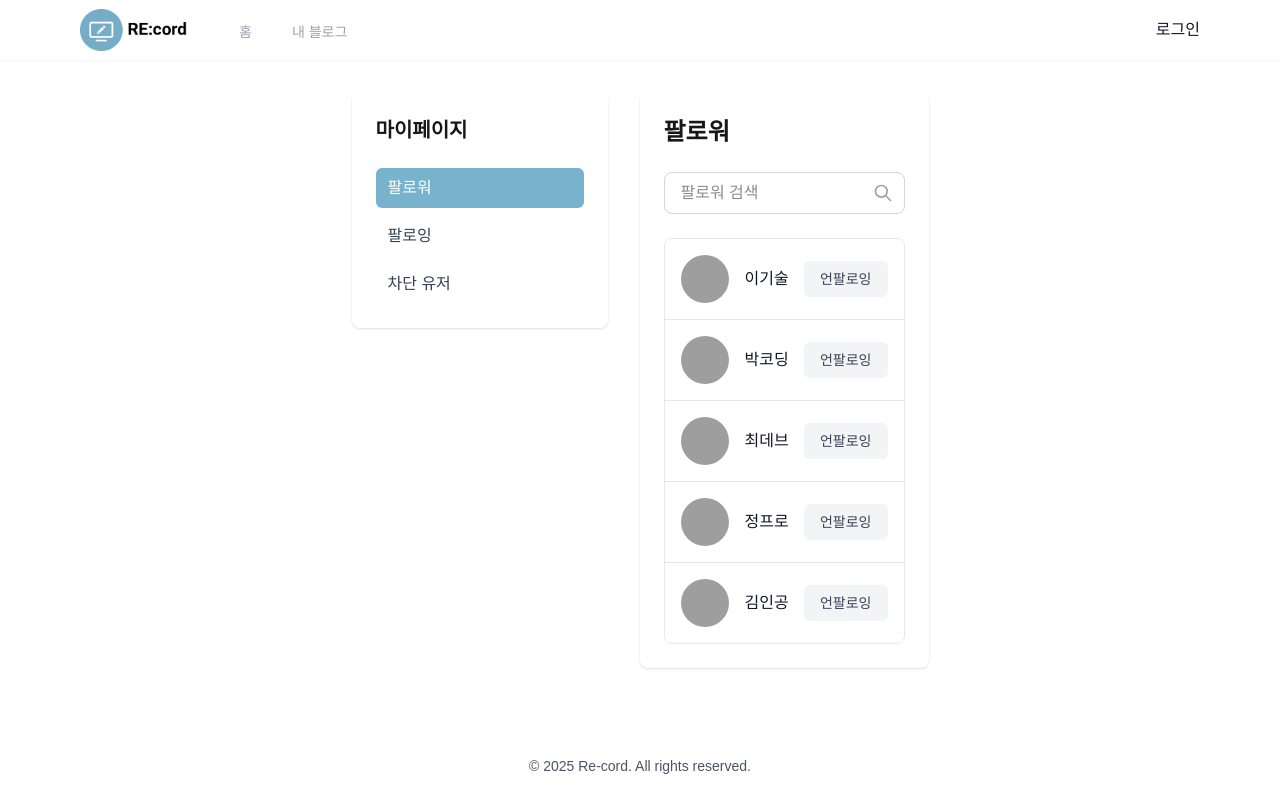
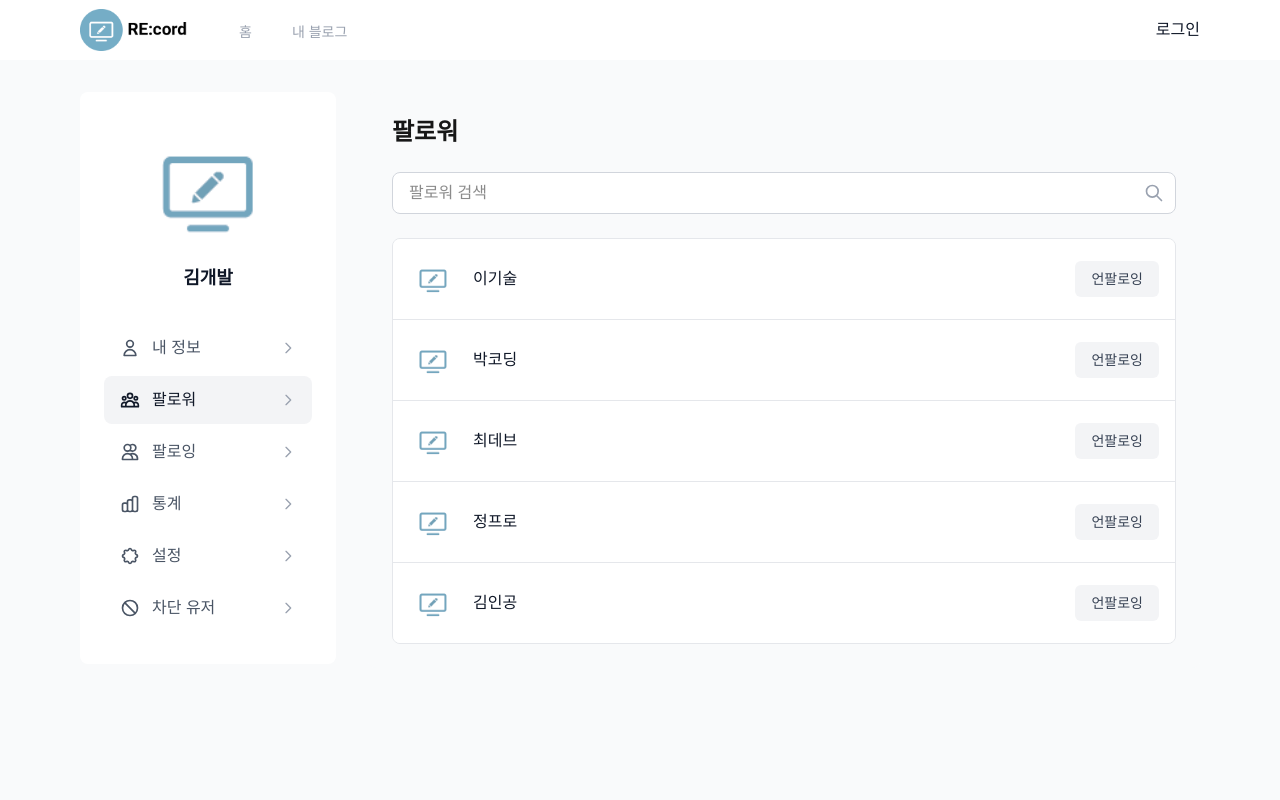
Before and after one commit to Re-cord-project/re-cord, a Next.js app in the folder frontend/: page /mypage/follower in a window 1280 px wide. Shown: the top 800 px of the page. Built offline with nearby package versions, Linux system fonts and the light colour scheme; no server answers; grey boxes are pictures that could not be loaded.

Commit message:
이전 레이아웃도 모두 적용

```diff
--- a/frontend/src/app/mypage/block/page.tsx
+++ b/frontend/src/app/mypage/block/page.tsx
@@ -3,12 +3,10 @@ import { BlockedUserList } from '@/components/BlockedUserList';
 
 export default function BlockedUsersPage() {
   return (
-    <div>
-      <div className="pt-0">
-        <h1 className="text-2xl font-bold mb-6">차단 유저</h1>
-        <SearchBar placeholder="차단 유저 검색" />
-        <BlockedUserList />
-      </div>
+    <div className="bg-gray-50 p-6 rounded-lg">
+      <h1 className="text-2xl font-bold mb-6">차단 유저</h1>
+      <SearchBar placeholder="차단 유저 검색" />
+      <BlockedUserList />
     </div>
   );
 }
--- a/frontend/src/app/mypage/follower/page.tsx
+++ b/frontend/src/app/mypage/follower/page.tsx
@@ -3,12 +3,10 @@ import { FollowerList } from '@/components/FollowerList';
 
 export default function FollowersPage() {
   return (
-    <div>
-      <div className="pt-0">
-        <h1 className="text-2xl font-bold mb-6">팔로워</h1>
-        <SearchBar placeholder="팔로워 검색" />
-        <FollowerList />
-      </div>
+    <div className="bg-gray-50 p-6 rounded-lg">
+      <h1 className="text-2xl font-bold mb-6">팔로워</h1>
+      <SearchBar placeholder="팔로워 검색" />
+      <FollowerList />
     </div>
   );
 }
--- a/frontend/src/app/mypage/following/page.tsx
+++ b/frontend/src/app/mypage/following/page.tsx
@@ -3,12 +3,10 @@ import { FollowingList } from '@/components/FollowingList';
 
 export default function FollowingPage() {
   return (
-    <div>
-      <div className="pt-0">
-        <h1 className="text-2xl font-bold mb-6">팔로잉</h1>
-        <SearchBar placeholder="팔로잉 검색" />
-        <FollowingList />
-      </div>
+    <div className="bg-gray-50 p-6 rounded-lg">
+      <h1 className="text-2xl font-bold mb-6">팔로잉</h1>
+      <SearchBar placeholder="팔로잉 검색" />
+      <FollowingList />
     </div>
   );
 }
--- a/frontend/src/app/mypage/layout.tsx
+++ b/frontend/src/app/mypage/layout.tsx
@@ -1,60 +1,20 @@
 'use client';
 
-import Link from 'next/link';
-import { usePathname } from 'next/navigation';
+import { MyPageSidebar } from "@/components/MyPageSidebar";
 
 export default function MyPageLayout({
   children,
-}: {
+}: Readonly<{
   children: React.ReactNode;
-}) {
-  const pathname = usePathname();
-
+}>) {
   return (
-    <div className="max-w-7xl mx-auto px-4 sm:px-6 lg:px-8 py-8">
-      <div className="flex flex-col md:flex-row gap-8">
-        {/* 사이드바 */}
-        <div className="w-full md:w-64 flex-shrink-0">
-          <div className="bg-white rounded-lg shadow p-6">
-            <h2 className="text-xl font-bold mb-6">마이페이지</h2>
-            <nav className="space-y-2">
-              <Link
-                href="/mypage/follower"
-                className={`block px-3 py-2 rounded-md ${
-                  pathname === '/mypage/follower'
-                    ? 'bg-[#78B3CE] text-white'
-                    : 'text-gray-700 hover:bg-gray-100'
-                }`}
-              >
-                팔로워
-              </Link>
-              <Link
-                href="/mypage/following"
-                className={`block px-3 py-2 rounded-md ${
-                  pathname === '/mypage/following'
-                    ? 'bg-[#78B3CE] text-white'
-                    : 'text-gray-700 hover:bg-gray-100'
-                }`}
-              >
-                팔로잉
-              </Link>
-              <Link
-                href="/mypage/block"
-                className={`block px-3 py-2 rounded-md ${
-                  pathname === '/mypage/block'
-                    ? 'bg-[#78B3CE] text-white'
-                    : 'text-gray-700 hover:bg-gray-100'
-                }`}
-              >
-                차단 유저
-              </Link>
-            </nav>
-          </div>
+    <div className="w-full mx-auto pt-[32px] px-20 bg-gray-50">
+      <div className="flex relative">
+        <div className="w-[256px] sticky top-20">
+          <MyPageSidebar />
         </div>
-
-        {/* 본문 컨텐츠 */}
-        <div className="flex-1">
-          <div className="bg-white rounded-lg shadow p-6">
+        <div className="flex-1 ml-8">
+          <div className="pt-0 min-h-screen">
             {children}
           </div>
         </div>
--- /dev/null
+++ b/frontend/src/components/MyPageSidebar.tsx
@@ -0,0 +1,93 @@
+'use client';
+
+import Link from 'next/link';
+import Image from 'next/image';
+import { usePathname } from 'next/navigation';
+
+export function MyPageSidebar() {
+  const pathname = usePathname();
+
+  const menuItems = [
+    { href: '/mypage', label: '내 정보', icon: 'M16 7a4 4 0 11-8 0 4 4 0 018 0zM12 14a7 7 0 00-7 7h14a7 7 0 00-7-7z' },
+    { href: '/mypage/follower', label: '팔로워', icon: 'M17 20h5v-2a3 3 0 00-5.356-1.857M17 20H7m10 0v-2c0-.656-.126-1.283-.356-1.857M7 20H2v-2a3 3 0 015.356-1.857M7 20v-2c0-.656.126-1.283.356-1.857m0 0a5.002 5.002 0 019.288 0M15 7a3 3 0 11-6 0 3 3 0 016 0zm6 3a2 2 0 11-4 0 2 2 0 014 0zM7 10a2 2 0 11-4 0 2 2 0 014 0z' },
+    { href: '/mypage/following', label: '팔로잉', icon: 'M12 4.354a4 4 0 110 5.292M15 21H3v-1a6 6 0 0112 0v1zm0 0h6v-1a6 6 0 00-9-5.197M13 7a4 4 0 11-8 0 4 4 0 018 0z' },
+    { href: '/mypage/statistics', label: '통계', icon: 'M9 19v-6a2 2 0 00-2-2H5a2 2 0 00-2 2v6a2 2 0 002 2h2a2 2 0 002-2zm0 0V9a2 2 0 012-2h2a2 2 0 012 2v10m-6 0a2 2 0 002 2h2a2 2 0 002-2m0 0V5a2 2 0 012-2h2a2 2 0 012 2v14a2 2 0 01-2 2h-2a2 2 0 01-2-2z' },
+    { href: '/mypage/settings', label: '설정', icon: 'M10.325 4.317c.426-1.756 2.924-1.756 3.35 0a1.724 1.724 0 002.573 1.066c1.543-.94 3.31.826 2.37 2.37a1.724 1.724 0 001.065 2.572c1.756.426 1.756 2.924 0 3.35a1.724 1.724 0 00-1.066 2.573c.94 1.543-.826 3.31-2.37 2.37a1.724 1.724 0 00-2.572 1.065c-.426 1.756-2.924 1.756-3.35 0a1.724 1.724 0 00-2.573-1.066c-1.543.94-3.31-.826-2.37-2.37a1.724 1.724 0 00-1.065-2.572c-1.756-.426-1.756-2.924 0-3.35a1.724 1.724 0 001.066-2.573c-.94-1.543.826-3.31 2.37-2.37.996.608 2.296.07 2.572-1.065z' },
+    { href: '/mypage/block', label: '차단 유저', icon: 'M18.364 18.364A9 9 0 005.636 5.636m12.728 12.728A9 9 0 015.636 5.636m12.728 12.728L5.636 5.636' },
+  ];
+
+  return (
+    <aside className="bg-white rounded-lg shadow-none">
+      <div className="pt-4 px-8 pb-0 flex flex-col items-center">
+        <div
+          className="w-[160px] h-[160px] relative mb-0 rounded-full overflow-hidden"
+          style={{
+            boxShadow: 'none',
+            filter: 'none',
+            border: 'none',
+            background: 'transparent'
+          }}
+        >
+          <Image
+            src="/images/default-profile.png"
+            alt="기본 프로필 이미지"
+            fill
+            className="object-cover"
+            unoptimized
+          />
+        </div>
+        <h2 className="text-lg font-semibold text-gray-900 -mt-1">김개발</h2>
+      </div>
+      <div className="mt-8 px-6 pb-8">
+        <div className="space-y-1">
+          {menuItems.map((item) => {
+            const isActive = item.href === '/mypage'
+              ? pathname === '/mypage'
+              : pathname === item.href || pathname.startsWith(`${item.href}/`);
+            return (
+              <Link
+                key={item.href}
+                href={item.href}
+                className={`flex items-center justify-between px-4 py-3 rounded-lg transition-colors ${
+                  isActive
+                    ? 'bg-gray-100 text-gray-900'
+                    : 'text-gray-600 hover:bg-gray-50 hover:text-gray-900'
+                }`}
+              >
+                <div className="flex items-center space-x-3">
+                  <svg
+                    className="w-5 h-5"
+                    fill="none"
+                    stroke="currentColor"
+                    viewBox="0 0 24 24"
+                  >
+                    <path
+                      strokeLinecap="round"
+                      strokeLinejoin="round"
+                      strokeWidth={2}
+                      d={item.icon}
+                    />
+                  </svg>
+                  <span>{item.label}</span>
+                </div>
+                <svg
+                  className="w-4 h-4 text-gray-400"
+                  fill="none"
+                  stroke="currentColor"
+                  viewBox="0 0 24 24"
+                >
+                  <path
+                    strokeLinecap="round"
+                    strokeLinejoin="round"
+                    strokeWidth={2}
+                    d="M9 5l7 7-7 7"
+                  />
+                </svg>
+              </Link>
+            );
+          })}
+        </div>
+      </div>
+    </aside>
+  );
+}
--- a/frontend/src/components/SearchBar.tsx
+++ b/frontend/src/components/SearchBar.tsx
@@ -8,7 +8,7 @@ export function SearchBar({ placeholder }: SearchBarProps) {
       <input
         type="text"
         placeholder={placeholder}
-        className="w-full px-4 py-2 border border-gray-300 rounded-lg focus:outline-none focus:ring-2 focus:ring-blue-500 focus:border-transparent"
+        className="w-full px-4 py-2 border border-gray-300 rounded-lg bg-white focus:outline-none focus:ring-2 focus:ring-blue-500 focus:border-transparent"
       />
       <div className="absolute inset-y-0 right-0 flex items-center pr-3">
         <svg
```
Also changed, not shown: frontend/public/images/default-profile.png (added).
